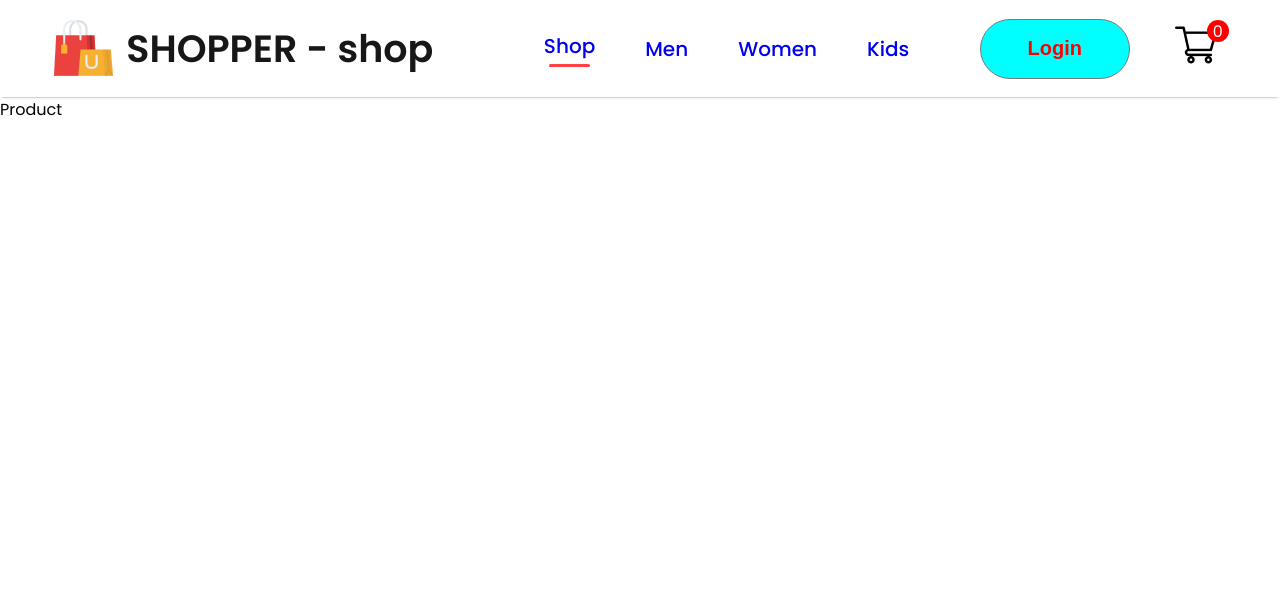
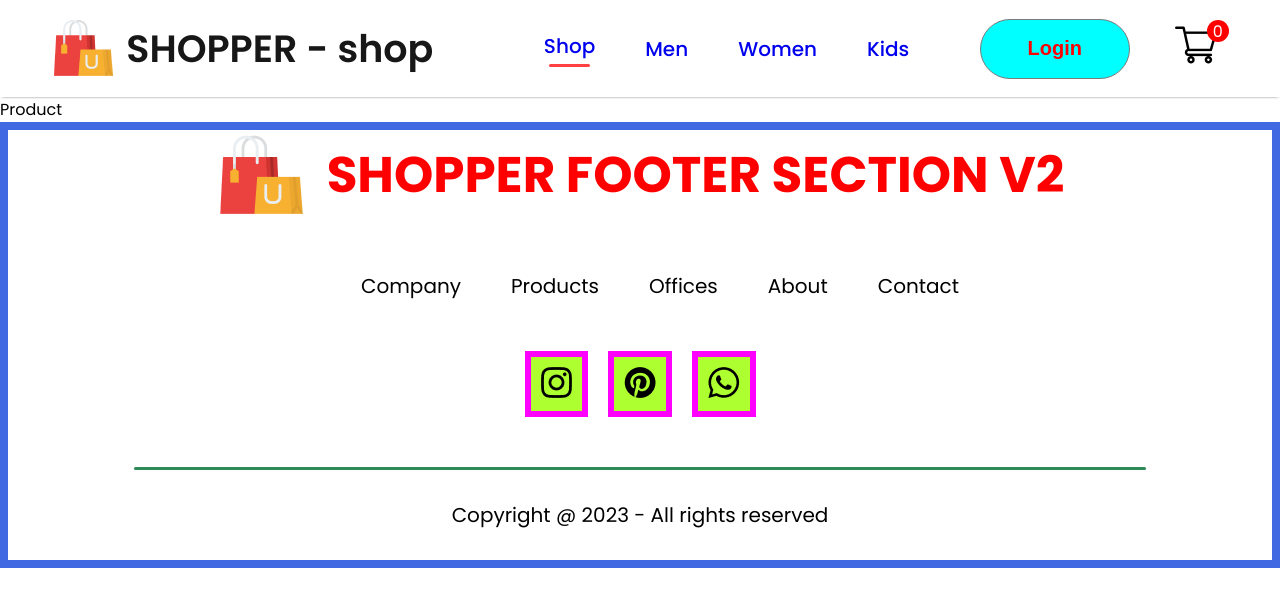
Before and after one commit to jmrourke/E-Commerce, a React (Create React App) app: page /product in a window 1280 px wide. Shown: the top 606 px of the page. Built offline with nearby package versions, Linux system fonts and the light colour scheme.

Commit message:
commit 01:35:40

```diff
--- a/src/App.js
+++ b/src/App.js
@@ -6,6 +6,10 @@
 import Product from "./Pages/Product";
 import Cart from "./Pages/Cart";
 import LoginSignup from "./Pages/LoginSignup";
+import Footer from "./Components/Footer/Footer";
+import men_banner from "./Components/Assets/banner_mens.png"
+import women_banner from "./Components/Assets/banner_women.png"
+import kids_banner from "./Components/Assets/banner_kids.png"
 
 
 function App() {
@@ -15,15 +19,16 @@
         <Navbar/>
         <Routes>
           <Route path="/" element={<Shop/>} />
-          <Route path="/men" element={<ShopCategory category="men"/>} />
-          <Route path="/women" element={<ShopCategory category="women"/>} />
-          <Route path="/kids" element={<ShopCategory category="kid"/>} />
+          <Route path="/men" element={<ShopCategory category="men" banner={men_banner}/>} />
+          <Route path="/women" element={<ShopCategory category="women" banner={women_banner}/>} />
+          <Route path="/kids" element={<ShopCategory category="kid" banner={kids_banner}/>} />
           <Route path="/product" element={<Product/>}>
             <Route path=":productId" element={<Product/>} />
           </Route>
           <Route path="/cart" element={<Cart/>} />
           <Route path="/login" element={<LoginSignup/>} />
         </Routes>
+        <Footer/>
       </BrowserRouter>
 
     </div>
--- /dev/null
+++ b/src/Components/Footer/Footer.css
@@ -0,0 +1,63 @@
+.footer {
+    display: flex;
+    flex-direction: column;
+    justify-content: center;
+    align-items: center;
+    gap: 50px;
+    border: 8px solid royalblue;
+}
+
+.footer-logo {
+    display: flex;
+    align-items: center;
+    gap: 20px;
+}
+
+.footer-logo p {
+    color: red;
+    font-size: 50px;
+    font-weight: 700;
+}
+
+.footer-links {
+    display: flex;
+    list-style: none;
+    gap: 50px;
+    color: black;
+    font-size: 20px;
+}
+
+.footer-links li {
+    cursor: pointer;
+}
+
+.footer-social-icons {
+    display: flex;
+    gap: 20px;
+}
+
+.footer-icons-container {
+    padding: 10px;
+    padding-bottom: 6px;
+    background: greenyellow;
+    border: 6px solid magenta;
+}
+
+.footer-copyright {
+    display: flex;
+    flex-direction: column;
+    align-items: center;
+    gap: 30px;
+    width: 100%;
+    margin-bottom: 30px;
+    color: black;
+    font-size: 20px;
+}
+
+.footer-copyright hr {
+    width: 80%;
+    border: none;
+    border-radius: 10px;
+    height: 3px;
+    background: seagreen;
+}
--- /dev/null
+++ b/src/Components/Footer/Footer.jsx
@@ -0,0 +1,41 @@
+import React from 'react'
+import './Footer.css'
+import footer_logo from '../Assets/logo_big.png'
+import instagram_icon from '../Assets/instagram_icon.png'
+import pintester_icon from '../Assets/pintester_icon.png'
+import whatsapp_icon from '../Assets/whatsapp_icon.png'
+
+const Footer = () => {
+  return (
+    <div className='footer'>
+        <div className="footer-logo">
+            <img src={footer_logo} alt="" />
+            <p>SHOPPER FOOTER SECTION V2</p>
+        </div>
+        <ul className="footer-links">
+            <li>Company</li>
+            <li>Products</li>
+            <li>Offices</li>
+            <li>About</li>
+            <li>Contact</li>
+        </ul>
+        <div className="footer-social-icons">
+            <div className="footer-icons-container">
+                <img src={instagram_icon} alt="" />
+            </div>
+            <div className="footer-icons-container">
+                <img src={pintester_icon} alt="" />
+            </div>
+            <div className="footer-icons-container">
+                <img src={whatsapp_icon} alt="" />
+            </div>
+        </div>
+        <div className="footer-copyright">
+            <hr />
+            <p>Copyright @ 2023 - All rights reserved </p>
+        </div>
+    </div>
+  )
+}
+
+export default Footer
--- a/src/Components/NewsLetter/NewsLetter.css
+++ b/src/Components/NewsLetter/NewsLetter.css
@@ -1,5 +1,5 @@
 .newsletter {
-    width: 65%;
+    width: 60%;
     /* height: 40vh; */
     display: flex;
     flex-direction: column;
@@ -7,6 +7,7 @@
     justify-content: center;
     margin: auto;
     padding: 0px 140px;
+    margin-top: 50px;
     margin-bottom: 100px;
     background: linear-gradient(180deg, green 0%, yellow 60%);
     gap: 30px;
--- /dev/null
+++ b/src/Context/ShopContext.jsx
@@ -0,0 +1,15 @@
+import React, { createContext } from 'react'
+import all_product from '../Components/Assets/all_product'
+
+export const ShopContext = createContext(null);
+
+const ShopContextProvider = (props) => {
+    const contextValue = {all_product}
+    return (
+        <ShopContext.Provider value={contextValue}>
+            {props.children}
+        </ShopContext.Provider>
+    )
+}
+
+export default ShopContextProvider;
--- a/src/Pages/ShopCategory.jsx
+++ b/src/Pages/ShopCategory.jsx
@@ -1,8 +1,42 @@
-import React from 'react'
+import React, { useContext } from 'react'
+import './CSS/ShopCategory.css'
+import {ShopContext} from '../Context/ShopContext'
+import dropdown_icon from '../Components/Assets/dropdown_icon.png'
+import Item from '../Components/Item/Item'
 
-const ShopCategory = () => {
+const ShopCategory = (props) => {
+  const {all_product} = useContext(ShopContext);
+
   return (
-    <div>ShopCategory</div>
+    <div className='shop-category'>
+      <img className='shopcategory-banner' src={props.banner} alt="" />
+      <div className="shopcategory-indexsort">
+        <p>
+          <span>Showing 1-12</span> out of 36 products - category = {props.category}
+        </p>
+        <div className="shopcategory-sort">
+          Sort by <img src={dropdown_icon} alt="" />
+        </div>
+
+        <div className="shopcategory-products">
+          {all_product.map( (item, i) => {
+            if (props.category === item.category) {
+              return <Item key={i}
+                           id={item.id}
+                           name={item.name}
+                           new_price={item.new_price}
+                           old_price={item.old_price}
+                           image={item.image}/>
+            } else {
+              return null;
+            } // end if check on category
+          })}
+
+        </div>
+
+
+      </div>
+    </div>
   )
 }
 
--- a/src/index.js
+++ b/src/index.js
@@ -3,12 +3,13 @@
 import './index.css';
 import App from './App';
 import reportWebVitals from './reportWebVitals';
+import ShopContextProvider from './Context/ShopContext';
 
 const root = ReactDOM.createRoot(document.getElementById('root'));
 root.render(
-  <React.StrictMode>
+  <ShopContextProvider>
     <App />
-  </React.StrictMode>
+  </ShopContextProvider>
 );
 
 // If you want to start measuring performance in your app, pass a function
```
Also changed, not shown: src/Pages/CSS/ShopCategory.css (added). Lines whose indentation alone changed are shown as unchanged.
